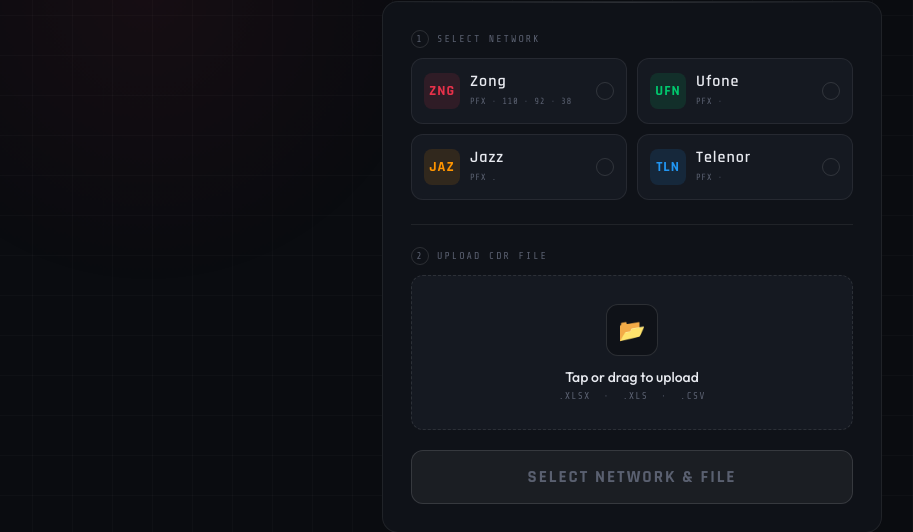
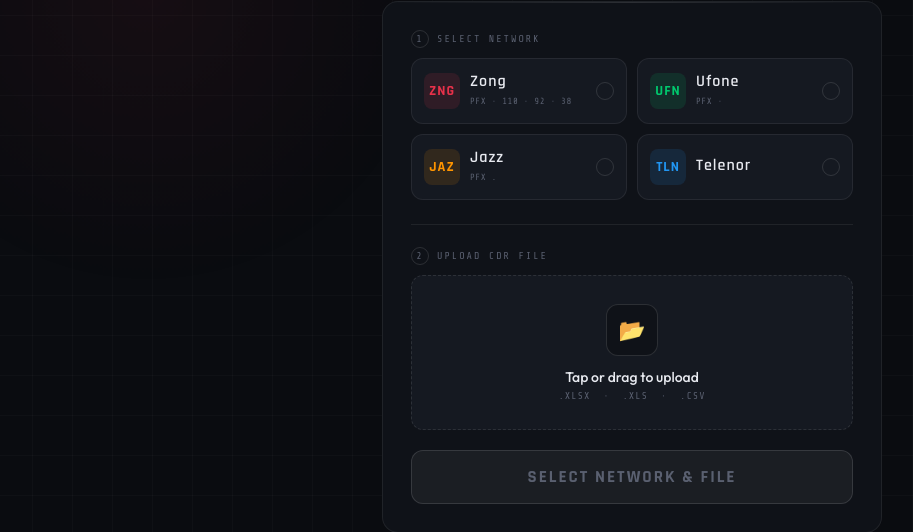
Before and after one commit to ImNumanIjaz/cdr-processor, a Flask app: page / in a window 1280 px wide. Shown: the part 145-677 px from the top of the page, without its empty margins (8-921 px from the left). Run offline with Flask 3, Linux system fonts and the light colour scheme.

Commit message:
Update index.html

```diff
--- a/templates/index.html
+++ b/templates/index.html
@@ -583,7 +583,6 @@ body::after {
         <div class="net-icon">TLN</div>
         <div class="net-info">
           <span class="net-name">Telenor</span>
-          <span class="net-prefix">PFX ·</span>
         </div>
         <div class="net-check">✓</div>
       </button>
```
